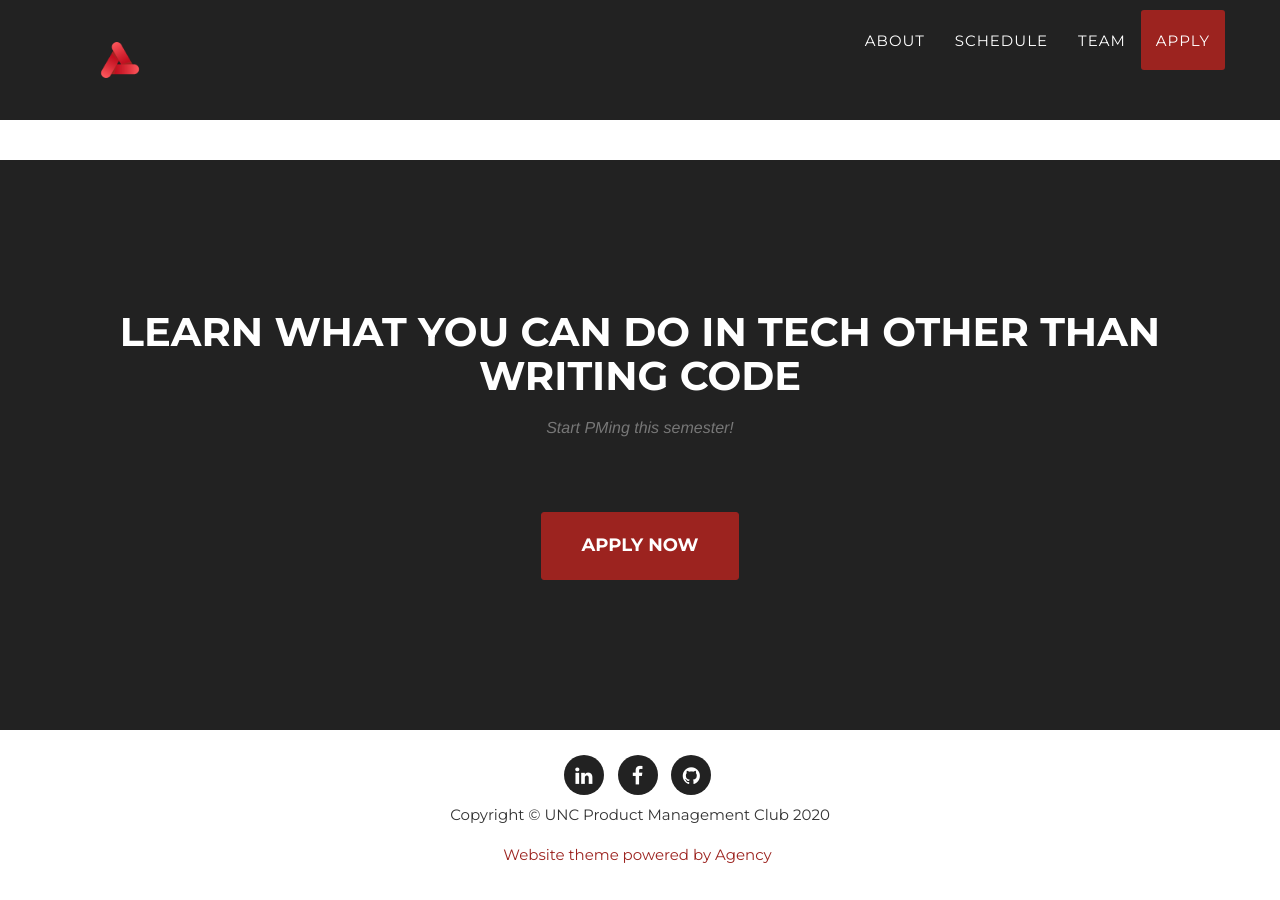
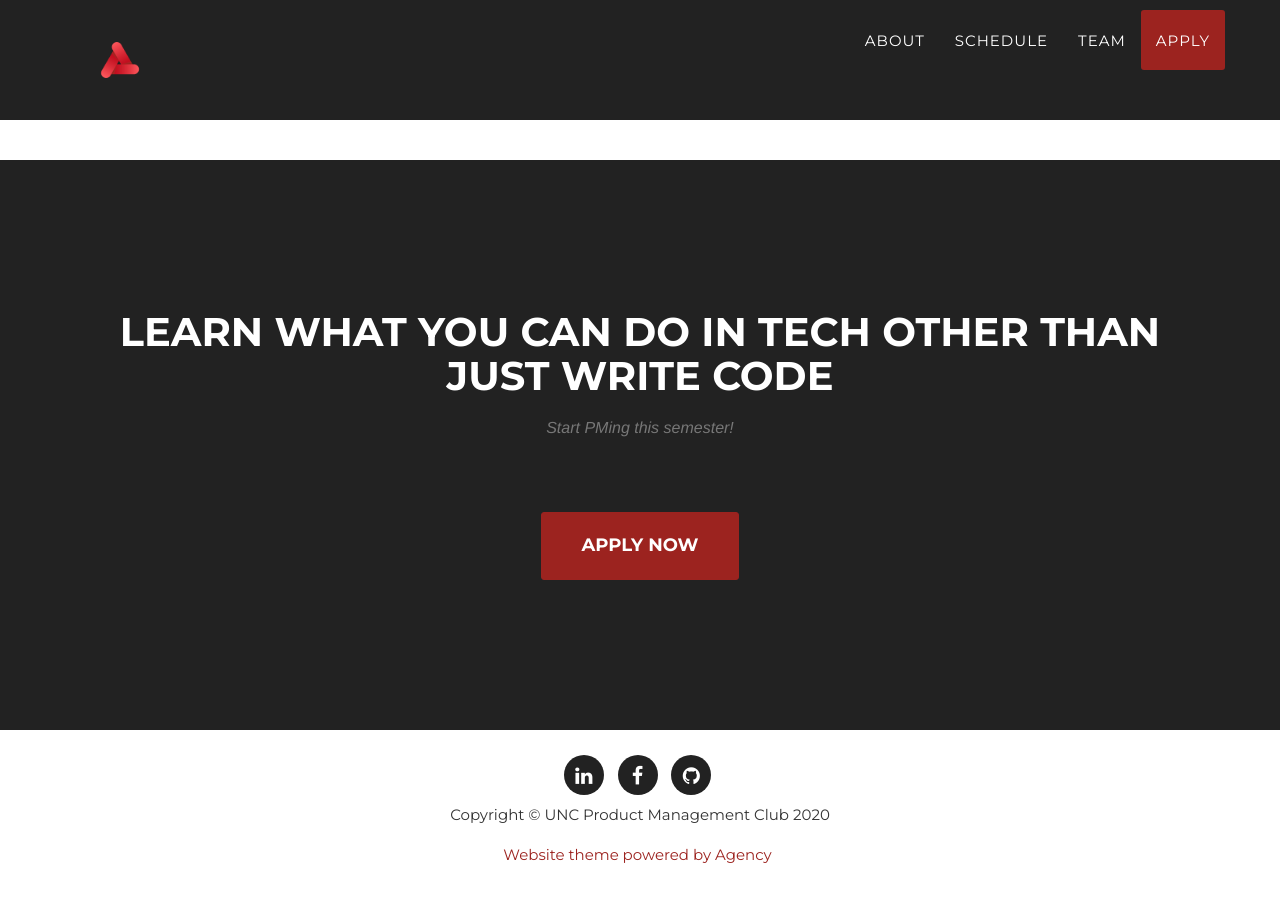
Before and after one commit to unc-pmclub/main-website, a Jekyll site: the page built from index.html, in a window 1280 px wide and 900 px high, scrolled down 4988 px. Built offline with Jekyll 4.4.1, drawn with Linux system fonts in a browser that asks for light colours; some web fonts are replaced.

Commit message:
Update join.html

```diff
--- a/_includes/join.html
+++ b/_includes/join.html
@@ -2,7 +2,7 @@
         <div class="container">
             <div class="row">
                 <div class="col-lg-12 text-center">
-                    <h2 class="section-heading">Learn what you can do in tech other than writing code</h2>
+                    <h2 class="section-heading">Learn what you can do in tech other than just write code</h2>
                     <h3 class="section-subheading text-muted">Start PMing this semester!</h3>
                 </div>
             </div>
```
